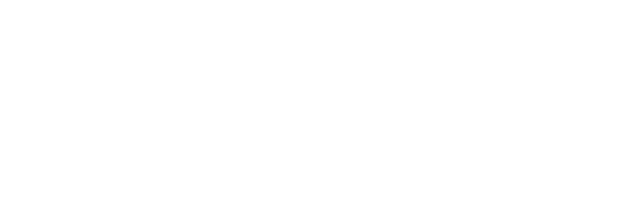
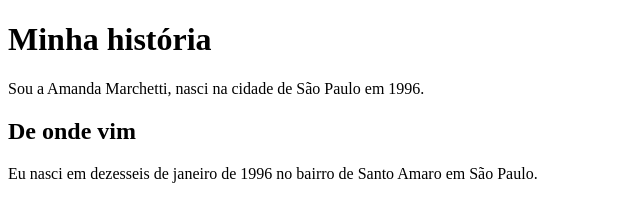
Before and after one commit to amandamarchetti/Fullstack-2024-aula-01, a plain HTML site: page index.html in a window 1280 px wide. Shown: the whole page, without its empty margins (0-640 px from the left). Drawn offline with Linux system fonts and the light colour scheme.

Commit message:
feat: Aplicando tag h1, h2 e p

```diff
--- a/index.html
+++ b/index.html
@@ -12,6 +12,11 @@ o atributo lang informa qual idioma do conteudo da pagina -->
     </head>
 
     <body>
+        <h1>Minha história</h1>
+        <p>Sou a Amanda Marchetti, nasci na cidade de São Paulo em 1996.</p>
+        <h2>De onde vim</h2>
+        <p>Eu nasci em dezesseis de janeiro de 1996 no bairro de Santo Amaro em São Paulo. </p>
+
 
     </body>
 </html>
```
